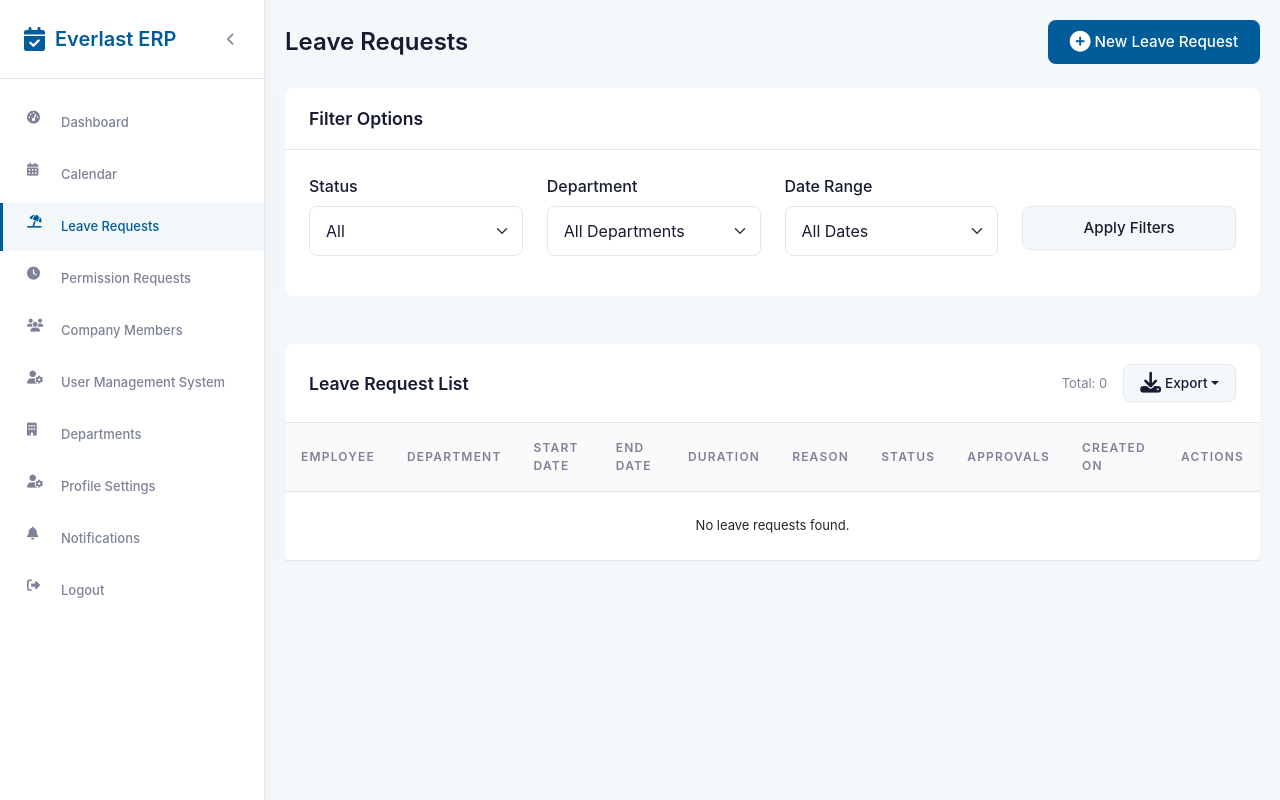
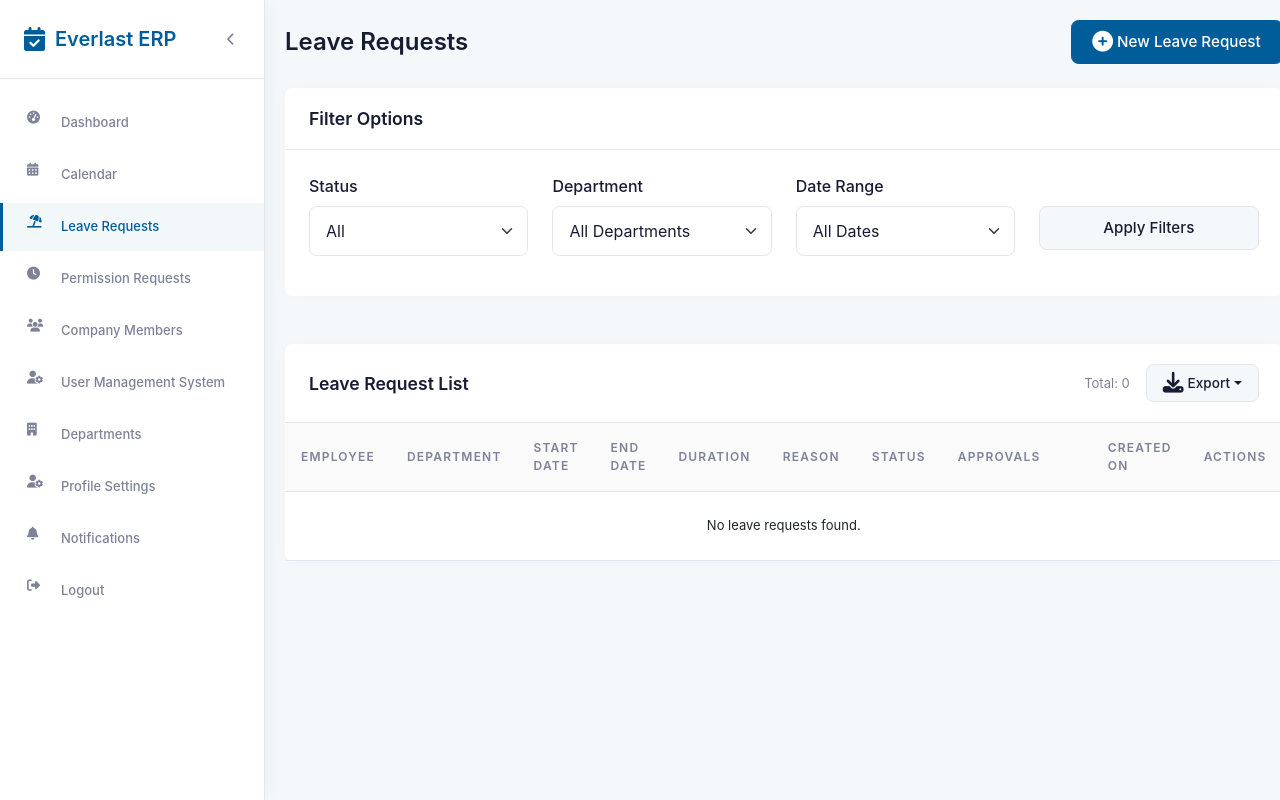
Before and after one commit to youssef-george/Everlast-HR-System, a Flask app: page /leave/ in a window 1280 px wide. Run offline with Flask 3, Linux system fonts and the light colour scheme; a user stored in the database is signed in; data that the repository does not hold is empty; some libraries are stand-ins or nearby versions.

Commit message:
Improve user interface by adjusting table spacing and calendar navigation
Adjusts table column width for 'Approvals', modifies calendar button icons, and increase body font size.

Replit-Commit-Author: Agent
Replit-Commit-Session-Id: 3cf3332c-086b-40cc-80e0-2028db1fa8d6
Replit-Commit-Screenshot-Url: https://storage.googleapis.com/screenshot-production-us-central1/0f12607f-b95e-4fbb-95ec-6ae17fa57862/eca3b161-3907-4166-9140-94b986290ec6.jpg

```diff
--- a/static/css/style.css
+++ b/static/css/style.css
@@ -462,6 +462,8 @@ body {
     align-items: center;
     justify-content: center;
     padding: 0;
+    font-size: 20px;
+    font-weight: bold;
 }
 
 .fc .fc-prev-button:hover, .fc .fc-next-button:hover {
@@ -617,6 +619,13 @@ body {
     }
 }
 
+/* Table Styles */
+.table th.approval-column,
+.table td.approval-column {
+    min-width: 150px;
+    width: 150px;
+}
+
 /* Helper Classes */
 .text-primary { color: var(--primary-color) !important; }
 .text-secondary { color: var(--secondary-color) !important; }
--- a/static/js/calendar.js
+++ b/static/js/calendar.js
@@ -14,13 +14,13 @@ document.addEventListener('DOMContentLoaded', function() {
             },
             customButtons: {
                 prev: {
-                    text: '<i class="fas fa-chevron-left"></i>',
+                    text: '←',
                     click: function() {
                         calendar.prev();
                     }
                 },
                 next: {
-                    text: '<i class="fas fa-chevron-right"></i>',
+                    text: '→',
                     click: function() {
                         calendar.next();
                     }
--- a/templates/leave/index.html
+++ b/templates/leave/index.html
@@ -94,7 +94,7 @@
                                 <th>Duration</th>
                                 <th>Reason</th>
                                 <th>Status</th>
-                                <th>Approvals</th>
+                                <th class="approval-column">Approvals</th>
                                 <th>Created On</th>
                                 <th>Actions</th>
                             </tr>
@@ -129,7 +129,7 @@
                                             <span class="badge badge-light-danger">Rejected</span>
                                         {% endif %}
                                     </td>
-                                    <td>
+                                    <td class="approval-column">
                                         <div class="d-flex flex-column">
                                             <div class="mb-1">
                                                 <span class="fw-bold me-1">Manager:</span>
--- a/templates/permission/index.html
+++ b/templates/permission/index.html
@@ -92,7 +92,7 @@
                                 <th>Duration</th>
                                 <th>Reason</th>
                                 <th>Status</th>
-                                <th>Approvals</th>
+                                <th class="approval-column">Approvals</th>
                                 <th>Created On</th>
                                 <th>Actions</th>
                             </tr>
@@ -132,7 +132,7 @@
                                             <span class="badge badge-light-danger">Rejected</span>
                                         {% endif %}
                                     </td>
-                                    <td>
+                                    <td class="approval-column">
                                         <div class="d-flex flex-column">
                                             <div class="mb-1">
                                                 <span class="fw-bold me-1">Manager:</span>
```
